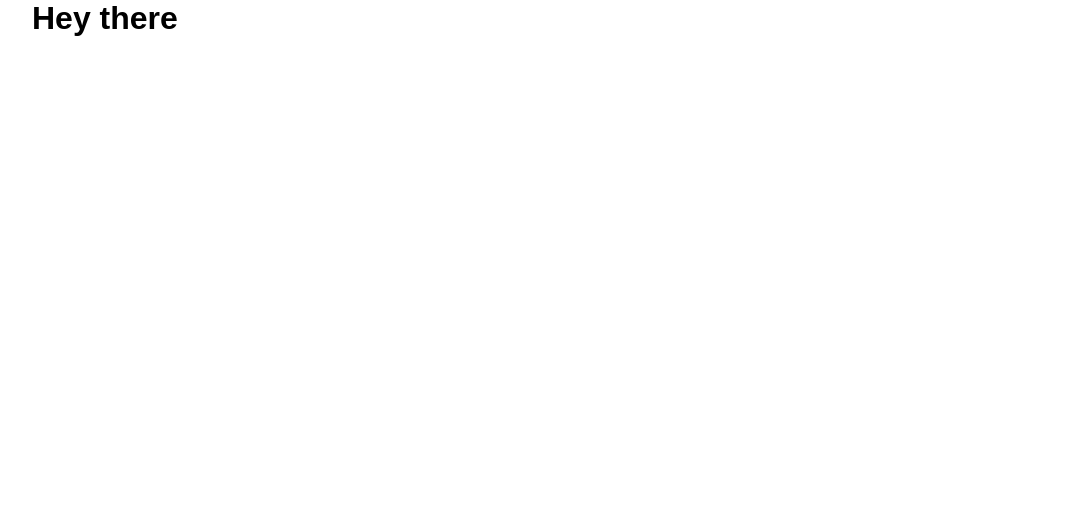
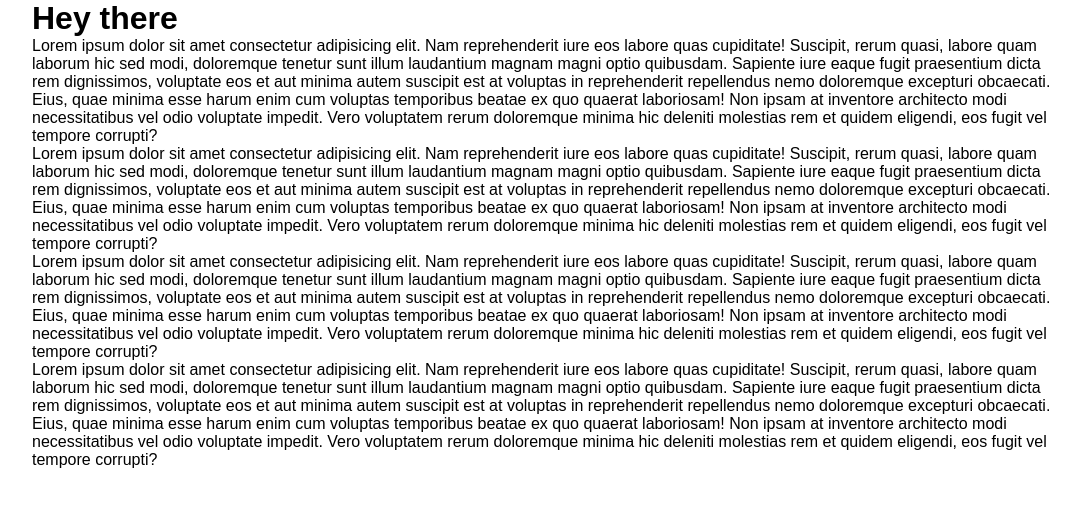
Before and after one commit to Mel1207/JS---REVIEWS, a plain HTML site: page intersectionObserverAPI/index.html in a window 1280 px wide. Shown: the whole page, without its empty margins (96-1173 px from the left). Drawn offline with Linux system fonts and the light colour scheme.

Commit message:
added contructed html - reveal section - slider component

```diff
--- a/intersectionObserverAPI/index.html
+++ b/intersectionObserverAPI/index.html
@@ -8,11 +8,32 @@
     <title>Revealing Section Effect - Using Intersection Observer API</title>
 </head>
 <body>
-    <div class="container">
-        <h1>Hey there</h1>
+    <div class="section section-header">
+        <div class="container">
+            <h1>Hey there</h1>
+        </div>
     </div>
-
-
+    <div class="section section-1">
+        <div class="container">
+            <p>Lorem ipsum dolor sit amet consectetur adipisicing elit. Nam reprehenderit iure eos labore quas cupiditate! Suscipit, rerum quasi, labore quam laborum hic sed modi, doloremque tenetur sunt illum laudantium magnam magni optio quibusdam. Sapiente iure eaque fugit praesentium dicta rem dignissimos, voluptate eos et aut minima autem suscipit est at voluptas in reprehenderit repellendus nemo doloremque excepturi obcaecati. Eius, quae minima esse harum enim cum voluptas temporibus beatae ex quo quaerat laboriosam! Non ipsam at inventore architecto modi necessitatibus vel odio voluptate impedit. Vero voluptatem rerum doloremque minima hic deleniti molestias rem et quidem eligendi, eos fugit vel tempore corrupti?</p>
+        </div>
+    </div>
+    <div class="section section-2">
+        <div class="container">
+            <p>Lorem ipsum dolor sit amet consectetur adipisicing elit. Nam reprehenderit iure eos labore quas cupiditate! Suscipit, rerum quasi, labore quam laborum hic sed modi, doloremque tenetur sunt illum laudantium magnam magni optio quibusdam. Sapiente iure eaque fugit praesentium dicta rem dignissimos, voluptate eos et aut minima autem suscipit est at voluptas in reprehenderit repellendus nemo doloremque excepturi obcaecati. Eius, quae minima esse harum enim cum voluptas temporibus beatae ex quo quaerat laboriosam! Non ipsam at inventore architecto modi necessitatibus vel odio voluptate impedit. Vero voluptatem rerum doloremque minima hic deleniti molestias rem et quidem eligendi, eos fugit vel tempore corrupti?</p>
+        </div>
+    </div>
+    <div class="section section-2">
+        <div class="container">
+            <p>Lorem ipsum dolor sit amet consectetur adipisicing elit. Nam reprehenderit iure eos labore quas cupiditate! Suscipit, rerum quasi, labore quam laborum hic sed modi, doloremque tenetur sunt illum laudantium magnam magni optio quibusdam. Sapiente iure eaque fugit praesentium dicta rem dignissimos, voluptate eos et aut minima autem suscipit est at voluptas in reprehenderit repellendus nemo doloremque excepturi obcaecati. Eius, quae minima esse harum enim cum voluptas temporibus beatae ex quo quaerat laboriosam! Non ipsam at inventore architecto modi necessitatibus vel odio voluptate impedit. Vero voluptatem rerum doloremque minima hic deleniti molestias rem et quidem eligendi, eos fugit vel tempore corrupti?</p>
+        </div>
+    </div>
+    <div class="section section-3">
+        <div class="container">
+            <p>Lorem ipsum dolor sit amet consectetur adipisicing elit. Nam reprehenderit iure eos labore quas cupiditate! Suscipit, rerum quasi, labore quam laborum hic sed modi, doloremque tenetur sunt illum laudantium magnam magni optio quibusdam. Sapiente iure eaque fugit praesentium dicta rem dignissimos, voluptate eos et aut minima autem suscipit est at voluptas in reprehenderit repellendus nemo doloremque excepturi obcaecati. Eius, quae minima esse harum enim cum voluptas temporibus beatae ex quo quaerat laboriosam! Non ipsam at inventore architecto modi necessitatibus vel odio voluptate impedit. Vero voluptatem rerum doloremque minima hic deleniti molestias rem et quidem eligendi, eos fugit vel tempore corrupti?</p>
+        </div>
+    </div>
+    <footer class="section section-footer"></footer>
     <script src="/intersectionObserverAPI/app.js"></script>
 </body>
 </html>
```
Also changed, not shown: Slidercomponent/index.html (+1 -1 lines).
